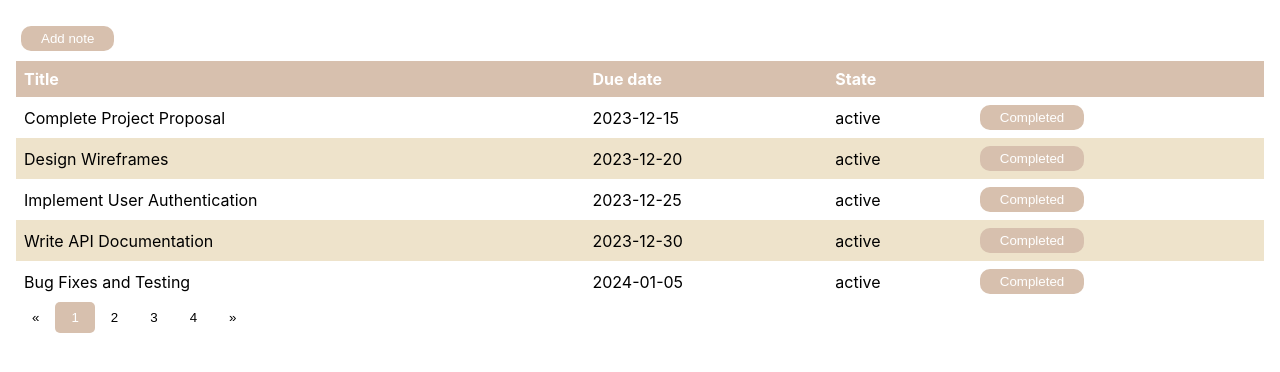
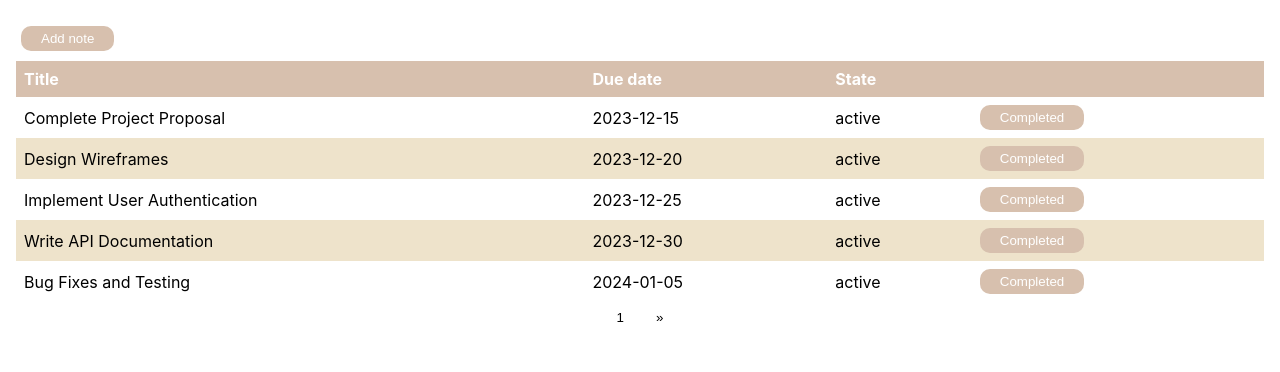
Before and after one commit to JulianaM2/react-tasks, a React (Create React App) app: page / in a window 1280 px wide. Shown: the top 372 px of the page. Built offline with nearby package versions, Linux system fonts and the light colour scheme.

Commit message:
Modify pagination for TaskList

```diff
--- a/src/components/Tasks/TaskForm/TaskForm.jsx
+++ b/src/components/Tasks/TaskForm/TaskForm.jsx
@@ -59,14 +59,15 @@ const handleSubmit = (values, notes, navigate, taskToUpdate) => {
     title: values.title,
     description: values.description,
     dueDate: values.dueDate,
+    stateHistory: taskToUpdate
+      ? [...taskToUpdate?.stateHistory, state]
+      : [state],
     notes,
   };
 
   if (taskToUpdate) {
-    task.stateHistory.push(state);
     taskStore.updateTask(task, taskToUpdate.index);
   } else {
-    task.stateHistory = [state];
     taskStore.addNote(task);
   }
 
--- a/src/components/Tasks/TaskList/TaskList.css
+++ b/src/components/Tasks/TaskList/TaskList.css
@@ -23,7 +23,8 @@ tr:hover {
 }
 
 .pagination {
-  display: inline-block;
+  display: flex;
+  justify-content: center;
 }
 
 .pagination button {
--- a/src/components/Tasks/TaskList/TaskList.jsx
+++ b/src/components/Tasks/TaskList/TaskList.jsx
@@ -10,26 +10,6 @@ import {
 const sliceData = (tasks, page, rows) =>
   tasks.slice((page - 1) * rows, page * rows);
 
-const getPagationValues = (paginationStart, setPaginationStart) => {
-  const pages = [];
-
-  for (let i = paginationStart; i < paginationStart + 4; i++) {
-    pages.push(
-      <button
-        className={paginationStart === i ? "active-page" : ""}
-        onClick={() => {
-          setPaginationStart(i);
-        }}
-        key={"page-" + i}
-      >
-        {i}
-      </button>
-    );
-  }
-
-  return pages;
-};
-
 const showTaskList = (
   slicedTasks,
   handleNavigateToTaskDetails,
@@ -40,7 +20,9 @@ const showTaskList = (
 
     return (
       <tr key={"task-" + index}>
-        <td onClick={() => handleNavigateToTaskDetails(task, index)}>{task.title}</td>
+        <td onClick={() => handleNavigateToTaskDetails(task, index)}>
+          {task.title}
+        </td>
         <td>{task.dueDate}</td>
         <td>{latestState}</td>
         <td>
@@ -58,7 +40,7 @@ const showTaskList = (
   });
 
 const TaskList = () => {
-  const [paginationStart, setPaginationStart] = useState(1);
+  const [currentPage, setCurrentPage] = useState(1);
   const [taskState, setTaskState] = useState(taskStore.initialState);
   const navigate = useNavigate();
 
@@ -68,27 +50,32 @@ const TaskList = () => {
   }, []);
 
   const slicedTasks = useMemo(
-    () => sliceData(taskState.tasks, paginationStart, 5),
-    [paginationStart, taskState.tasks]
+    () => sliceData(taskState.tasks, currentPage, 5),
+    [currentPage, taskState.tasks]
   );
 
-  const handleNextPage = () => setPaginationStart(paginationStart + 1);
-  const handlePreviousPage = () => setPaginationStart(paginationStart - 1);
+  const handleNextPage = () => setCurrentPage(currentPage + 1);
+  const handlePreviousPage = () => setCurrentPage(currentPage - 1);
+
   const handleNavigateToTaskDetails = (task, index) =>
     navigate("/task/details", {
-      state: { ...task, index, },
+      state: { ...task, index },
     });
   const handleNavigateToAddNote = () => navigate("/task/create");
+
   const handleChangeTaskState = (task, index) => {
     const newState = {
       state: "closed",
       date: getDateFromFullDateTime(new Date()),
     };
-    console.log(newState);
+
     task.stateHistory.push(newState);
     taskStore.updateTask(task, index);
-    console.log(taskState.tasks);
   };
+
+  const isTheLastPage = () =>
+    currentPage < Math.ceil(taskState.tasks.length / 5);
+  const isTheFirstPage = () => currentPage > 1;
 
   return (
     <>
@@ -115,15 +102,11 @@ const TaskList = () => {
         </tbody>
       </table>
       <div className="pagination">
-        <button disabled={paginationStart === 1} onClick={handlePreviousPage}>
-          &laquo;
-        </button>
-        {getPagationValues(
-          paginationStart,
-          setPaginationStart,
-          taskState.tasks.length
+        {isTheFirstPage() && (
+          <button onClick={handlePreviousPage}>&laquo;</button>
         )}
-        <button onClick={handleNextPage}>&raquo;</button>
+        <button>{currentPage}</button>
+        {isTheLastPage() && <button onClick={handleNextPage}>&raquo;</button>}
       </div>
     </>
   );
```
